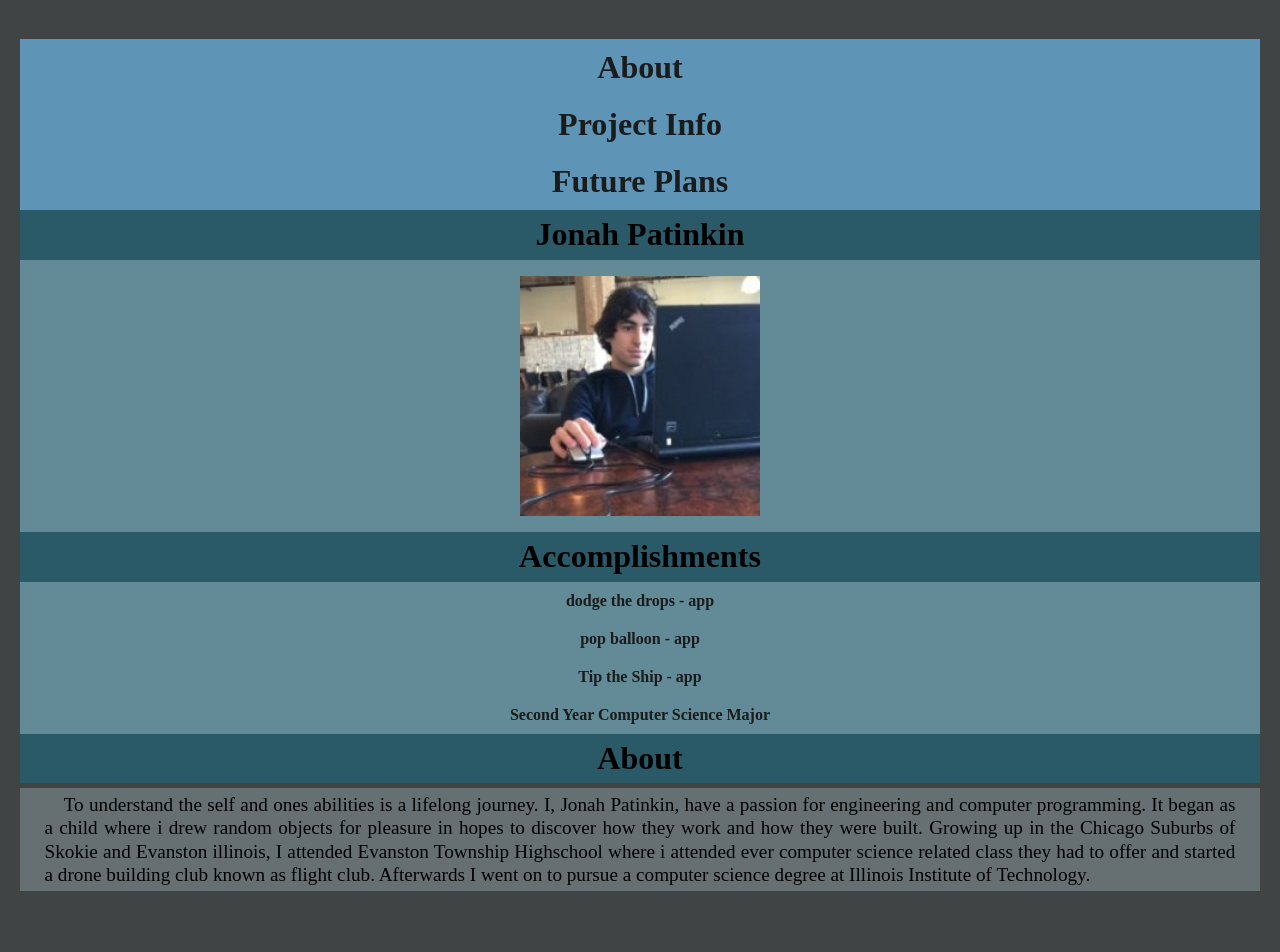
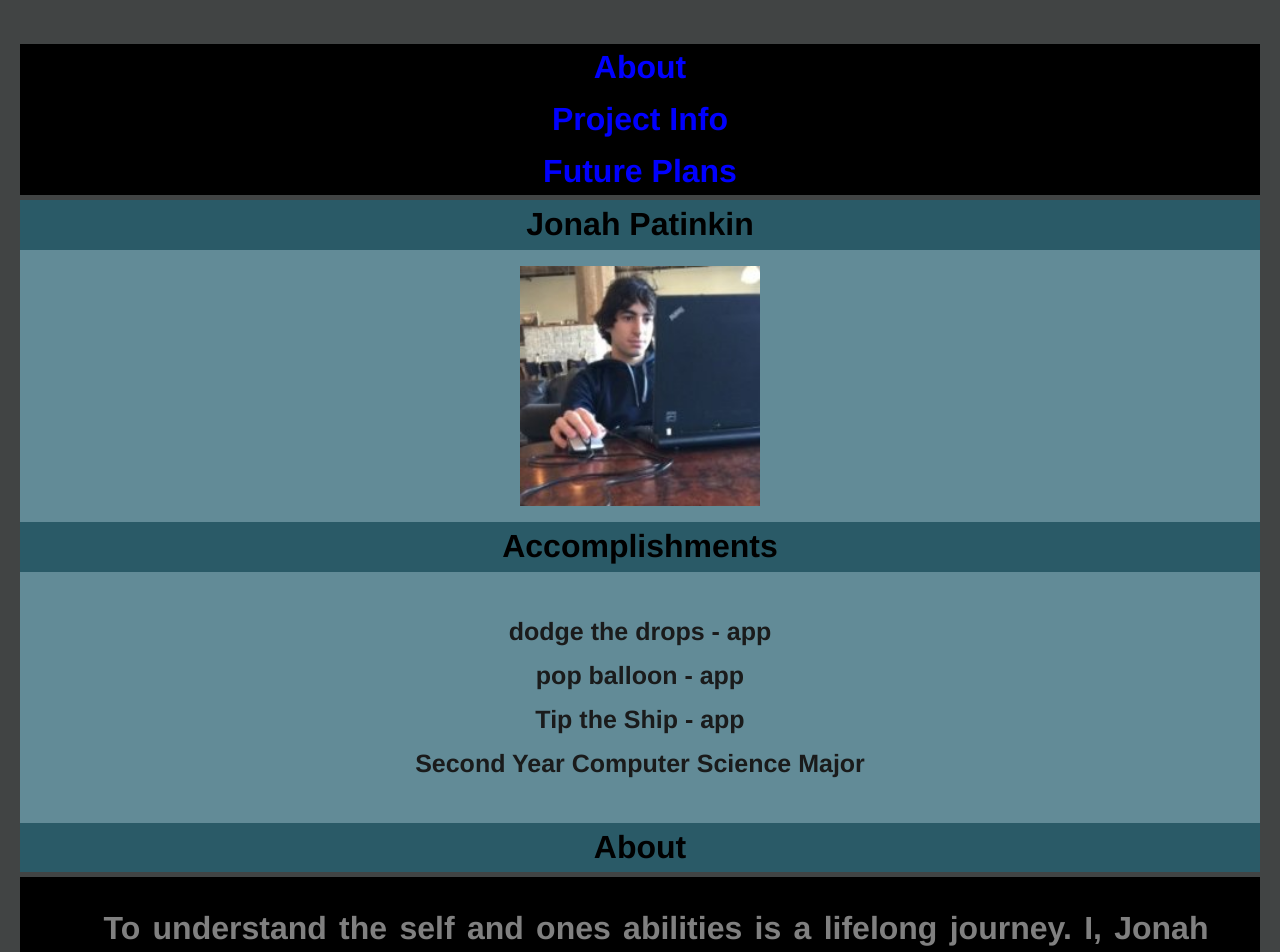
Before and after one commit to roticerychicken/project-3, a plain HTML site: page index.html in a window 1280 px wide. Shown: the top 952 px of the page. Before the commit the page ends 896 px from the top, so only its background shows below. Drawn offline with Linux system fonts and the light colour scheme.

Commit message:
Please enter theSS look really nice, added a nice header and footer with the links and the paragraphs. finishing up my baseline stuff and fixing font issues with the paragraph

```diff
--- a/index.html
+++ b/index.html
@@ -11,14 +11,16 @@
 
 </head>
 <body>
-  <section id="page-select">
+  <nav>
   <ol>
     <li><a href="index.html">About</a></li>
     <li><a href="projects.html">Project Info</a></li>
     <li><a href="futurePlans.html">Future Plans</a></li>
   </ol>
-  </section>
+  </nav>
+
   <h1> Jonah Patinkin </h1>
+
   <section id="page-content">
   <img src="jonah.jpg" alt="Me" height="42" width="42">
 
@@ -33,6 +35,7 @@
       <li>Second Year Computer Science Major</li>
     </ul>
   </section>
+
   <h1>About </h1>
 
   <section id="about">
--- a/screen.css
+++ b/screen.css
@@ -50,6 +50,12 @@ table {
 }
 li,a:hover {
   color: #2693ff;
+
+
+}
+nav {
+	margin: auto;
+	background-color: black;
 }
 li,a {
 	text-decoration: none;
@@ -58,14 +64,28 @@ li,a {
 	list-style: none;
 	padding: 10px;
 	color: #1A1B1B;
+
+    padding:5px;
+	margin-top:5px;
+	margin-bottom:5px;
+	margin-left:20px;
+	margin-right:20px;
+
+}
+li > a {
+	color: blue;
 }
 body {
 	position: relative;
 	display: block;
 }
+ul {
+	font-size: 25px;
+	padding: 35px;
+}
+
 ol {
 	font-size: 2em;
-
 }
 html {
 	-moz-text-size-adjust: 100%;
@@ -75,6 +95,7 @@ html {
 	min-height: 100%;
 	margin: auto;
 
+	font-family: Helvetica, Arial, Sans-Serif;
 }
 h1 {
 	font-weight: bold;
@@ -88,7 +109,8 @@ p {
 	line-height: 1.2em;
 	text-indent: 1em;
 	text-align: justify;
-
+	font-weight: bold;
+	color: gray;
 	padding:5px;
 	margin-top:5px;
 	margin-bottom:5px;
@@ -104,13 +126,10 @@ img {
     padding: 1em;
 
 }
-#page-select {
-	background-color: #5E95B6;
-	list-style: none;
-	display: block;
-}
+
 #about {
-	background-color: #667073;
+	background-color: black;
+	padding-bottom: 10px;
 }
 #page-content {
 	background-color: #628B97;
@@ -129,12 +148,19 @@ img {
     ol {
     	font-size: 2em;
     }
+    ul {
+		font-size: 20px;
+		padding: 30px;
+	}
 }
 @media only screen and (min-width: 600px) {
     body {
         font-size: 1em;
     }
-
+    p {
+    	font-size: 2em;
+    	padding: 1em;
+    }
     img {
     	width: 15em;
     	height: 15em;
```
Also changed, not shown: futurePlans.html (+2 -1 lines), projects.html (+2 -2 lines).
